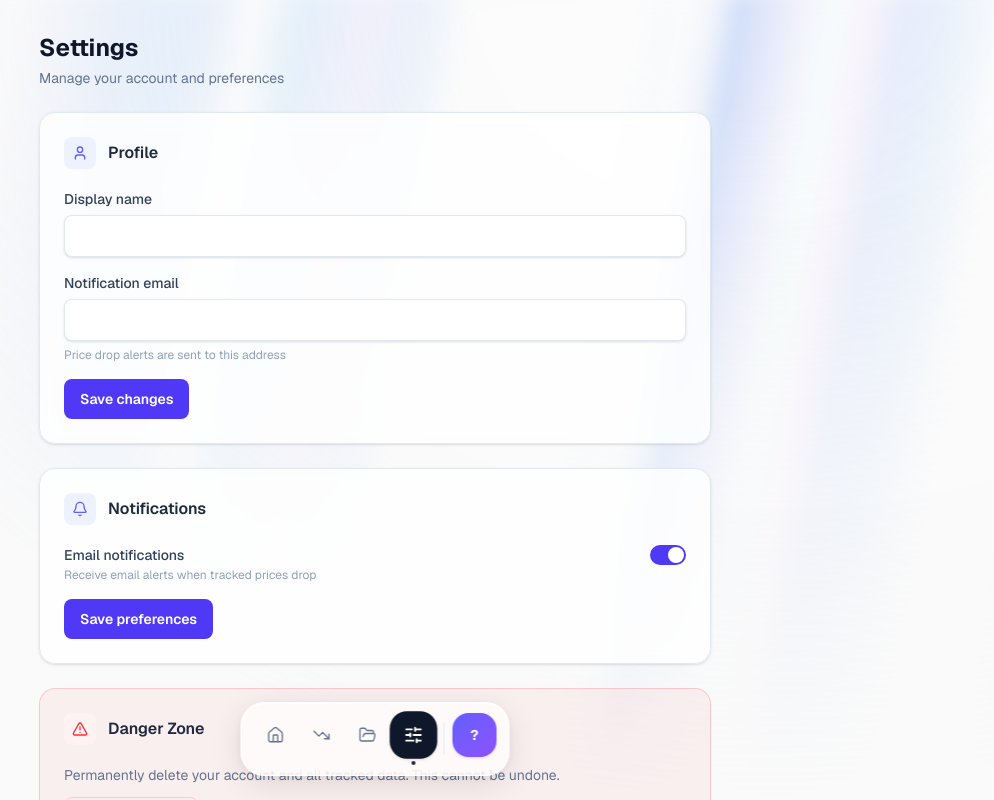
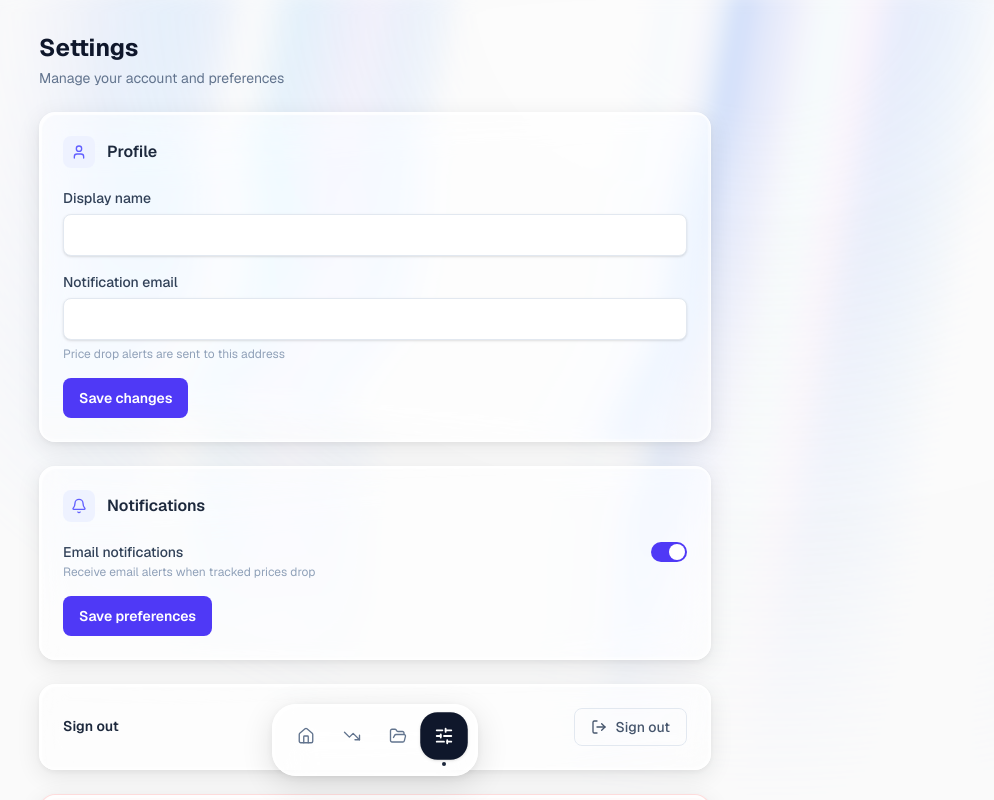
Before and after one commit to hazavi/droppr, a Next.js app: page /settings in a window 1280 px wide. Shown: the top 800 px of the page, without its empty margins (265-1259 px from the left). Built offline with nearby package versions, Linux system fonts and the light colour scheme; no server answers; the database is empty; sample sign-in values are in the browser's storage.

Commit message:
feat: implement liquid glass effect in UI components for enhanced aesthetics

```diff
--- a/app/(app)/deals/page.tsx
+++ b/app/(app)/deals/page.tsx
@@ -3,6 +3,7 @@
 import { useState, useMemo } from "react"
 import { motion } from "framer-motion"
 import { TrendingDown, SlidersHorizontal } from "lucide-react"
+import { GlassPanel } from "@/components/ui/liquid-glass"
 import { useAuthContext } from "@/components/providers/auth-provider"
 import { useLists } from "@/hooks/useLists"
 import { useDeals } from "@/hooks/useDeals"
@@ -54,8 +55,8 @@ export default function DealsPage() {
         initial={{ opacity: 0, y: 8 }}
         animate={{ opacity: 1, y: 0 }}
         transition={{ duration: 0.25, delay: 0.05 }}
-        className="flex flex-wrap items-center gap-3 rounded-xl border border-slate-200 bg-white/70 p-4 shadow-sm backdrop-blur-sm"
       >
+      <GlassPanel className="flex flex-wrap items-center gap-3 rounded-xl p-4">
         <SlidersHorizontal className="h-4 w-4 text-slate-400 shrink-0" />
 
         <div className="flex items-center gap-2">
@@ -86,9 +87,8 @@ export default function DealsPage() {
             <option value="price_asc">Lowest price</option>
           </select>
         </div>
+      </GlassPanel>
       </motion.div>
-
-      {/* Grid */}
       <ProductGrid
         items={filtered}
         listId=""
--- a/app/(app)/layout.tsx
+++ b/app/(app)/layout.tsx
@@ -4,6 +4,7 @@ import { useEffect, type ReactNode } from "react"
 import { useRouter } from "next/navigation"
 import { useAuthContext } from "@/components/providers/auth-provider"
 import { Dock } from "@/components/layout/dock"
+import { GlassFilter } from "@/components/ui/liquid-glass"
 
 export default function AppLayout({ children }: { children: ReactNode }) {
   const { user, loading } = useAuthContext()
@@ -27,6 +28,8 @@ export default function AppLayout({ children }: { children: ReactNode }) {
 
   return (
     <div className="relative min-h-screen bg-zinc-50">
+      {/* Single SVG filter for liquid glass — referenced by all GlassEffect components */}
+      <GlassFilter />
       {/* Aurora background layer */}
       <div className="pointer-events-none fixed inset-0 z-0 overflow-hidden" aria-hidden="true">
         <div
--- a/app/(app)/settings/page.tsx
+++ b/app/(app)/settings/page.tsx
@@ -5,9 +5,11 @@ import { useForm } from "react-hook-form"
 import { zodResolver } from "@hookform/resolvers/zod"
 import { z } from "zod"
 import { motion } from "framer-motion"
-import { Loader2, User, Bell, AlertTriangle } from "lucide-react"
+import { Loader2, User, Bell, AlertTriangle, LogOut } from "lucide-react"
+import { GlassPanel } from "@/components/ui/liquid-glass"
 import { toast } from "sonner"
 import { useAuthContext } from "@/components/providers/auth-provider"
+import { useRouter } from "next/navigation"
 import { updateUserProfile } from "@/lib/firestore"
 import { updateProfile, deleteUser, EmailAuthProvider, reauthenticateWithCredential } from "firebase/auth"
 import { auth } from "@/lib/firebase"
@@ -26,12 +28,26 @@ const notifSchema = z.object({
 type NotifValues = z.infer<typeof notifSchema>
 
 export default function SettingsPage() {
-  const { user, profile } = useAuthContext()
+  const { user, profile, logOut } = useAuthContext()
+  const router = useRouter()
   const [profileLoading, setProfileLoading] = useState(false)
   const [notifLoading, setNotifLoading] = useState(false)
   const [deleteConfirm, setDeleteConfirm] = useState("")
   const [deleteLoading, setDeleteLoading] = useState(false)
   const [showDeleteZone, setShowDeleteZone] = useState(false)
+  const [signOutLoading, setSignOutLoading] = useState(false)
+
+  async function handleSignOut() {
+    setSignOutLoading(true)
+    try {
+      await logOut()
+      router.replace("/login")
+    } catch {
+      toast.error("Failed to sign out")
+    } finally {
+      setSignOutLoading(false)
+    }
+  }
 
   const profileForm = useForm<ProfileValues>({
     resolver: zodResolver(profileSchema),
@@ -116,8 +132,8 @@ export default function SettingsPage() {
         initial={{ opacity: 0, y: 12 }}
         animate={{ opacity: 1, y: 0 }}
         transition={{ duration: 0.3, delay: 0.05 }}
-        className="rounded-2xl border border-slate-200 bg-white/80 p-6 shadow-sm backdrop-blur-sm"
       >
+      <GlassPanel className="p-6">
         <div className="mb-5 flex items-center gap-3">
           <div className="flex h-8 w-8 items-center justify-center rounded-lg bg-indigo-50">
             <User className="h-4 w-4 text-indigo-500" />
@@ -169,6 +185,7 @@ export default function SettingsPage() {
             Save changes
           </button>
         </form>
+      </GlassPanel>
       </motion.section>
 
       {/* Notifications section */}
@@ -176,8 +193,8 @@ export default function SettingsPage() {
         initial={{ opacity: 0, y: 12 }}
         animate={{ opacity: 1, y: 0 }}
         transition={{ duration: 0.3, delay: 0.1 }}
-        className="rounded-2xl border border-slate-200 bg-white/80 p-6 shadow-sm backdrop-blur-sm"
       >
+      <GlassPanel className="p-6">
         <div className="mb-5 flex items-center gap-3">
           <div className="flex h-8 w-8 items-center justify-center rounded-lg bg-indigo-50">
             <Bell className="h-4 w-4 text-indigo-500" />
@@ -212,6 +229,31 @@ export default function SettingsPage() {
             Save preferences
           </button>
         </form>
+      </GlassPanel>
+      </motion.section>
+
+      {/* Sign out */}
+      <motion.section
+        initial={{ opacity: 0, y: 12 }}
+        animate={{ opacity: 1, y: 0 }}
+        transition={{ duration: 0.3, delay: 0.13 }}
+      >
+      <GlassPanel className="p-6">
+        <div className="flex items-center justify-between">
+          <div>
+            <p className="text-sm font-semibold text-slate-800">Sign out</p>
+            <p className="mt-0.5 text-xs text-slate-400">{profile?.email}</p>
+          </div>
+          <button
+            onClick={handleSignOut}
+            disabled={signOutLoading}
+            className="flex items-center gap-2 rounded-lg border border-slate-200 px-4 py-2 text-sm font-medium text-slate-600 transition-colors hover:bg-slate-50 disabled:opacity-60"
+          >
+            {signOutLoading ? <Loader2 className="h-4 w-4 animate-spin" /> : <LogOut className="h-4 w-4" />}
+            Sign out
+          </button>
+        </div>
+      </GlassPanel>
       </motion.section>
 
       {/* Danger zone */}
@@ -219,8 +261,8 @@ export default function SettingsPage() {
         initial={{ opacity: 0, y: 12 }}
         animate={{ opacity: 1, y: 0 }}
         transition={{ duration: 0.3, delay: 0.15 }}
-        className="rounded-2xl border border-red-500/20 bg-red-500/5 p-6"
       >
+      <GlassPanel className="border border-red-200/60 p-6" style={{ background: "rgba(255,240,240,0.55)" }}>
         <div className="mb-5 flex items-center gap-3">
           <div className="flex h-8 w-8 items-center justify-center rounded-lg bg-red-50">
             <AlertTriangle className="h-4 w-4 text-red-500" />
@@ -272,6 +314,7 @@ export default function SettingsPage() {
             </div>
           </div>
         )}
+      </GlassPanel>
       </motion.section>
     </div>
   )
--- a/components/layout/dock.tsx
+++ b/components/layout/dock.tsx
@@ -1,18 +1,15 @@
 "use client"
 
 import Link from "next/link"
-import { usePathname, useRouter } from "next/navigation"
+import { usePathname } from "next/navigation"
 import { motion, AnimatePresence } from "framer-motion"
 import {
   House,
   TrendingDown,
   FolderOpen,
   SlidersHorizontal,
-  LogOut,
 } from "lucide-react"
 import { useState } from "react"
-import { useAuthContext } from "@/components/providers/auth-provider"
-import { toast } from "sonner"
 import { cn } from "@/lib/utils"
 
 const navItems = [
@@ -24,33 +21,44 @@ const navItems = [
 
 export function Dock() {
   const pathname = usePathname()
-  const { logOut, profile } = useAuthContext()
-  const router = useRouter()
   const [hovered, setHovered] = useState<string | null>(null)
-  const [showUserMenu, setShowUserMenu] = useState(false)
-
-  async function handleLogOut() {
-    try {
-      await logOut()
-      router.replace("/login")
-    } catch {
-      toast.error("Failed to sign out")
-    }
-  }
 
   return (
     <div className="fixed bottom-6 left-1/2 z-50 -translate-x-1/2">
+      {/* Dock outer — allows tooltip overflow; glass layers clipped inside */}
       <div
-        className="flex items-end gap-0.5 rounded-3xl px-3 py-2.5"
+        className="relative flex items-end gap-0.5 px-3 py-2.5"
         style={{
-          background: "rgba(255,255,255,0.72)",
-          backdropFilter: "blur(24px) saturate(200%)",
-          WebkitBackdropFilter: "blur(24px) saturate(200%)",
-          boxShadow: "0 8px 32px rgba(0,0,0,0.10), 0 2px 8px rgba(0,0,0,0.06), inset 0 1px 0 rgba(255,255,255,1)",
-          border: "1px solid rgba(255,255,255,0.85)",
+          boxShadow: "0 8px 32px rgba(0,0,0,0.12), 0 2px 8px rgba(0,0,0,0.06)",
+          borderRadius: "24px",
         }}
       >
-        {/* Nav icons */}
+        {/* ── Glass Layers ──────────────────────────────────────── */}
+        <div className="absolute inset-0 overflow-hidden" style={{ borderRadius: "24px", zIndex: 0 }}>
+          <div
+            className="absolute inset-0"
+            style={{
+              backdropFilter: "blur(20px) saturate(220%)",
+              WebkitBackdropFilter: "blur(20px) saturate(220%)",
+              filter: "url(#glass-distortion)",
+              isolation: "isolate",
+              borderRadius: "inherit",
+            }}
+          />
+          <div
+            className="absolute inset-0"
+            style={{ background: "rgba(255,255,255,0.60)", borderRadius: "inherit" }}
+          />
+          <div
+            className="absolute inset-0"
+            style={{
+              boxShadow: "inset 2px 2px 1px 0 rgba(255,255,255,0.85), inset -1px -1px 1px 1px rgba(255,255,255,0.45)",
+              border: "1px solid rgba(255,255,255,0.85)",
+              borderRadius: "inherit",
+            }}
+          />
+        </div>
+        {/* ── Nav Items ─────────────────────────────────────────── */}
         {navItems.map((item) => {
           const active = pathname === item.href || pathname.startsWith(item.href + "/")
           const isHovered = hovered === item.href
@@ -61,7 +69,7 @@ export function Dock() {
               href={item.href}
               onMouseEnter={() => setHovered(item.href)}
               onMouseLeave={() => setHovered(null)}
-              className="relative flex flex-col items-center"
+              className="relative z-10 flex flex-col items-center"
             >
               {/* Tooltip */}
               <AnimatePresence>
@@ -88,7 +96,7 @@ export function Dock() {
                   "flex h-11 w-11 items-center justify-center rounded-2xl transition-colors duration-150",
                   active
                     ? "bg-slate-900 text-white shadow-sm"
-                    : "text-slate-500 hover:bg-slate-100 hover:text-slate-800"
+                    : "text-slate-500 hover:bg-white/60 hover:text-slate-800"
                 )}
               >
                 <item.icon className="h-[18px] w-[18px]" strokeWidth={active ? 2.2 : 1.8} />
@@ -108,73 +116,6 @@ export function Dock() {
           )
         })}
 
-        {/* Divider */}
-        <div className="mx-1.5 h-8 w-px self-center bg-slate-200" />
-
-        {/* User avatar */}
-        <div className="relative">
-          <button
-            onClick={() => setShowUserMenu((v) => !v)}
-            onMouseEnter={() => setHovered("user")}
-            onMouseLeave={() => setHovered(null)}
-            className="relative flex flex-col items-center"
-          >
-            <AnimatePresence>
-              {hovered === "user" && (
-                <motion.div
-                  initial={{ opacity: 0, y: 4, scale: 0.9 }}
-                  animate={{ opacity: 1, y: 0, scale: 1 }}
-                  exit={{ opacity: 0, y: 4, scale: 0.9 }}
-                  transition={{ duration: 0.12 }}
-                  className="absolute -top-9 whitespace-nowrap rounded-lg bg-gray-900/90 px-2.5 py-1 text-xs font-medium text-white backdrop-blur-sm"
-                >
-                  {profile?.displayName ?? "Account"}
-                </motion.div>
-              )}
-            </AnimatePresence>
-            <motion.div
-              animate={{ scale: hovered === "user" ? 1.18 : 1, y: hovered === "user" ? -5 : 0 }}
-              transition={{ type: "spring", stiffness: 420, damping: 26 }}
-              className="flex h-11 w-11 items-center justify-center rounded-2xl bg-gradient-to-br from-indigo-500 to-violet-500 text-sm font-bold text-white shadow-sm"
-            >
-              {profile?.displayName?.charAt(0)?.toUpperCase() ?? "?"}
-            </motion.div>
-            <div className="mt-1 h-1 w-1" />
-          </button>
-
-          {/* Floating user menu */}
-          <AnimatePresence>
-            {showUserMenu && (
-              <motion.div
-                initial={{ opacity: 0, y: 8, scale: 0.95 }}
-                animate={{ opacity: 1, y: 0, scale: 1 }}
-                exit={{ opacity: 0, y: 8, scale: 0.95 }}
-                transition={{ duration: 0.18 }}
-                className="absolute bottom-16 right-0 z-50 min-w-[190px] overflow-hidden rounded-2xl p-1"
-                style={{
-                  background: "rgba(255,255,255,0.88)",
-                  backdropFilter: "blur(20px)",
-                  WebkitBackdropFilter: "blur(20px)",
-                  boxShadow: "0 8px 32px rgba(0,0,0,0.12), inset 0 1px 0 rgba(255,255,255,1)",
-                  border: "1px solid rgba(255,255,255,0.8)",
-                }}
-                onMouseLeave={() => setShowUserMenu(false)}
-              >
-                <div className="px-3 py-2 text-xs text-slate-400">
-                  {profile?.email}
-                </div>
-                <div className="my-1 h-px bg-slate-100" />
-                <button
-                  onClick={handleLogOut}
-                  className="flex w-full items-center gap-2 rounded-xl px-3 py-2 text-sm text-red-500 transition-colors hover:bg-red-50"
-                >
-                  <LogOut className="h-4 w-4" />
-                  Sign out
-                </button>
-              </motion.div>
-            )}
-          </AnimatePresence>
-        </div>
       </div>
     </div>
   )
--- a/components/ui/liquid-glass.tsx
+++ b/components/ui/liquid-glass.tsx
@@ -15,6 +15,7 @@ interface GlassEffectProps {
 
 export const GlassFilter: React.FC = () => (
   <svg style={{ display: "none" }} aria-hidden="true">
+    <defs>
       <filter
         id="glass-distortion"
         x="0%"
@@ -63,10 +64,12 @@ export const GlassFilter: React.FC = () => (
           yChannelSelector="G"
         />
       </filter>
+    </defs>
   </svg>
 )
 
 // ─── Core Glass Wrapper ───────────────────────────────────────────────────────
+// Uses three stacked layers: blur+distortion / white tint / highlight edges
 
 export const GlassEffect: React.FC<GlassEffectProps> = ({
   children,
@@ -75,18 +78,46 @@ export const GlassEffect: React.FC<GlassEffectProps> = ({
   onClick,
 }) => (
   <div
-    className={`relative overflow-hidden transition-all duration-500 ${className}`}
+    className={`relative transition-all duration-500 ${className}`}
     style={{
-      background: "rgba(255,255,255,0.65)",
-      backdropFilter: "blur(20px) saturate(180%)",
-      WebkitBackdropFilter: "blur(20px) saturate(180%)",
-      boxShadow: "0 4px 24px rgba(0,0,0,0.06), 0 1px 2px rgba(0,0,0,0.04), inset 0 1px 0 rgba(255,255,255,0.9)",
-      border: "1px solid rgba(255,255,255,0.75)",
+      boxShadow:
+        "0 6px 24px rgba(0,0,0,0.09), 0 2px 6px rgba(0,0,0,0.05)",
+      transitionTimingFunction: "cubic-bezier(0.175, 0.885, 0.32, 2.2)",
       ...style,
     }}
     onClick={onClick}
   >
-    <div className="relative z-10">{children}</div>
+    {/* Layer 1 – blur + glass distortion */}
+    <div
+      className="absolute inset-0 z-0 overflow-hidden"
+      style={{
+        backdropFilter: "blur(14px) saturate(200%)",
+        WebkitBackdropFilter: "blur(14px) saturate(200%)",
+        filter: "url(#glass-distortion)",
+        isolation: "isolate",
+        borderRadius: "inherit",
+      }}
+    />
+    {/* Layer 2 – frosted white tint */}
+    <div
+      className="absolute inset-0 z-10"
+      style={{
+        background: "rgba(255, 255, 255, 0.55)",
+        borderRadius: "inherit",
+      }}
+    />
+    {/* Layer 3 – highlight edge shine */}
+    <div
+      className="absolute inset-0 z-20"
+      style={{
+        boxShadow:
+          "inset 2px 2px 1px 0 rgba(255,255,255,0.75), inset -1px -1px 1px 1px rgba(255,255,255,0.4)",
+        border: "1px solid rgba(255,255,255,0.82)",
+        borderRadius: "inherit",
+      }}
+    />
+    {/* Content */}
+    <div className="relative z-30">{children}</div>
   </div>
 )
 
```
Lines whose indentation alone changed are shown as unchanged.
